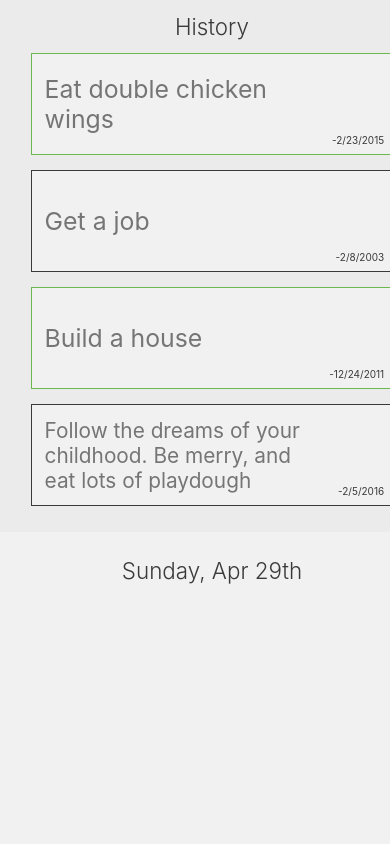
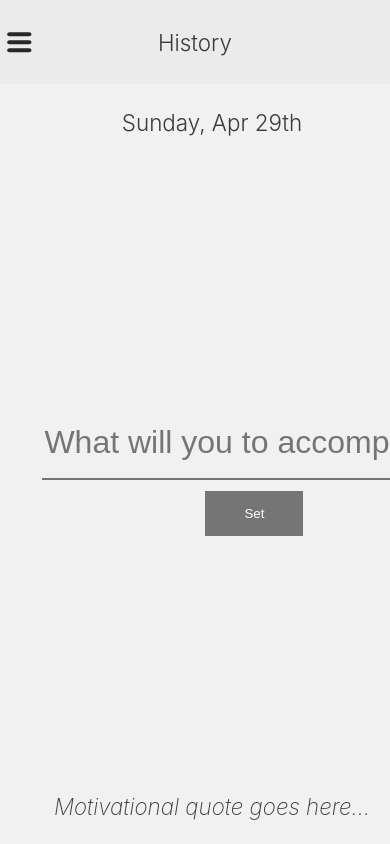
Before and after one commit to ashco/one-thing, a React app: page / in a window 390 px wide. Shown: the top 844 px of the page. Built offline with nearby package versions, Linux system fonts and the light colour scheme.

Commit message:
mobilized display, added overscroll

```diff
--- a/package.json
+++ b/package.json
@@ -5,6 +5,7 @@
   "dependencies": {
     "axios": "^0.18.0",
     "moment": "^2.22.1",
+    "prop-types": "^15.6.1",
     "react": "^16.3.2",
     "react-dom": "^16.3.2",
     "react-scripts": "1.1.4"
--- a/public/index.html
+++ b/public/index.html
@@ -1,5 +1,6 @@
 <!DOCTYPE html>
 <html lang="en">
+
 <head>
   <meta charset="utf-8">
   <meta name="viewport" content="width=device-width, initial-scale=1, shrink-to-fit=no">
@@ -19,8 +20,9 @@
       work correctly both with client-side routing and a non-root public URL.
       Learn how to configure a non-root public URL by running `npm run build`.
     -->
-    <title>React App</title>
+  <title>One Thing</title>
 </head>
+
 <body>
   <noscript>
     You need to enable JavaScript to run this app.
@@ -37,4 +39,5 @@
       To create a production bundle, use `npm run build` or `yarn build`.
     -->
 </body>
+
 </html>
--- a/src/components/App.js
+++ b/src/components/App.js
@@ -24,8 +24,45 @@ class App extends Component {
           unix: 1454711086746,
           text: 'Follow the dreams of your childhood. Be merry, and eat lots of playdough',
           status: false
+        },
+        {
+          unix: 1424711086746,
+          text: 'Eat double chicken wings',
+          status: true
+        },{
+          unix: 1044711086746,
+          text: 'Get a job',
+          status: false
+        },{
+          unix: 1324711086746,
+          text: 'Build a house',
+          status: true
+        },{
+          unix: 1454711086746,
+          text: 'Follow the dreams of your childhood. Be merry, and eat lots of playdough',
+          status: false
+        },
+        {
+          unix: 1424711086746,
+          text: 'Eat double chicken wings',
+          status: true
+        },{
+          unix: 1044711086746,
+          text: 'Get a job',
+          status: false
+        },{
+          unix: 1324711086746,
+          text: 'Build a house',
+          status: true
+        },{
+          unix: 1454711086746,
+          text: 'Follow the dreams of your childhood. Be merry, and eat lots of playdough',
+          status: false
         }
-      ]
+      ],
+      deleted: {
+
+      }
     }
   }
 
@@ -43,18 +80,14 @@ class App extends Component {
     const newState = this.state.todos;
     newState.splice(index, 1);
 
-    this.setState(() => ({
-      todos: newState
-    }));
+    this.setState(() => ({ todos: newState }));
   }
 
   handleComplete = (index) => {
     const newState = this.state.todos;
     newState[index].status = true;
 
-    this.setState(() => ({
-      todos: newState
-    }))
+    this.setState(() => ({ todos: newState }))
   }
 
 
--- a/src/components/Card.js
+++ b/src/components/Card.js
@@ -1,12 +1,9 @@
 import React from 'react';
+import PropTypes from 'prop-types';
 import Button from './Button';
 import { formatCard } from '../helpers/helpers';
 
 class CardMain extends React.Component {
-
-  // componentDidMount () {
-  //   autoFontSize(index);
-  // }
 
   render () {
     const { unix, text } = this.props;
@@ -14,27 +11,29 @@ class CardMain extends React.Component {
 
     return (
       <div className='CardMain'>
-        {/* <div className='CardMain--textbox'> */}
         <h3 className='CardMain--textbox'>{text}</h3>
-        {/* </div> */}
         <p className='CardMain--date'>-{date}</p>
       </div>
     )
   }
 }
 
+CardMain.propTypes = {
+  index: PropTypes.number.isRequired,
+  unix: PropTypes.number.isRequired,
+  text: PropTypes.string.isRequired
+}
+
 class CardHover extends React.Component {
   constructor (props) {
     super(props);
-    this.state = {
+    this.state =  ({
       isBtnHovered: false
-    }
+    })
   }
 
   handleBtnHover = () => {
-    this.setState(() => ({
-      isBtnHovered: !this.state.isBtnHovered
-    }))
+    this.setState(() => ({ isBtnHovered: !this.state.isBtnHovered }))
   }
 
   handleComplete = (event) => {
@@ -113,16 +112,24 @@ class CardHover extends React.Component {
   }
 }
 
+CardHover.propTypes = {
+  index: PropTypes.number.isRequired,
+  status: PropTypes.bool.isRequired,
+  onComplete: PropTypes.func.isRequired,
+  onDelete: PropTypes.func.isRequired
+}
+
 function Card (props) {
   const { index, todayTodo, unix, text, status, onComplete, onDelete } = props;
 
+  if (index === 0 && todayTodo === 'incomplete') {
+    return '';
+  }
+  else {
     return (
       <div
         className='Card'
-      style={{
-        borderColor: status ? 'var(--green-color)' : 'var(--black-color)',
-        // display: todayTodo === 'incomplete' && index === 0 ? 'none' : ''
-        }}>
+        style={{borderColor: status ? 'var(--green-color)' : 'var(--black-color)'}}>
         <CardMain
           index={index}
           unix={unix}
@@ -135,5 +142,19 @@ function Card (props) {
       </div>
     )
   }
+}
+
+Card.propTypes = {
+  index: PropTypes.number.isRequired,
+  todayTodo: PropTypes.oneOfType([
+    PropTypes.string,
+    PropTypes.bool
+  ]),
+  unix: PropTypes.number.isRequired,
+  text: PropTypes.string.isRequired,
+  status: PropTypes.bool.isRequired,
+  onComplete: PropTypes.func.isRequired,
+  onDelete: PropTypes.func.isRequired
+}
 
 export default Card;
--- a/src/components/History.js
+++ b/src/components/History.js
@@ -1,29 +1,58 @@
 import React from 'react';
+import PropTypes from 'prop-types';
 import Card from './Card';
+import menu from '../menu_icon_2.svg';
 import { autoFontSize } from '../helpers/helpers';
 
 class History extends React.Component {
+  constructor (props) {
+    super(props);
+    this.state = {
+      active: true
+    }
+  }
 
   componentDidMount () {
     autoFontSize();
+    this.windowActivator();
     window.addEventListener('resize', autoFontSize);
+    window.addEventListener('resize', this.windowActivator);
   }
 
-  componentDidUnmount () {
-    window.removeEventListener('resize', autoFontSize);
+  componentWillUnmount = () => window.removeEventListener('resize', autoFontSize);
+
+  componentDidUpdate = () => autoFontSize();
+
+  windowActivator = () => {
+    if (window.innerWidth > 768) {
+      this.setState({ active: true });
+      return;
+    }
+    console.log('trigger');
+    this.setState({ active: false })
   }
 
-  componentDidUpdate () {
-    autoFontSize();
+  toggleMenu = () => {
+    const toggle = !this.state.active;
+
+    this.setState({ active: toggle })
+    console.log(this.state);
   }
 
   render () {
+    const { active } = this.state;
     const { data, todayTodo, onComplete, onDelete } = this.props;
 
     return (
-      <div className="History">
+      <div className="History" style={{ height: active ? '100vh' : '10vh' }}>
+        <div className="History--header">
+          <button className="menu-btn" onClick={this.toggleMenu}>
+            <img src={menu} alt="Menu" />
+          </button>
           <h2>History</h2>
-        <div>
+        </div>
+        {active &&
+          <div className="History--main">
           {data.map((todo, index) => {
             return (
               <Card
@@ -37,10 +66,20 @@ class History extends React.Component {
                 onDelete={onDelete} />
             )
           })}
-        </div>
+        </div>}
       </div>
     )
   }
 }
 
+History.propTypes = {
+  data: PropTypes.array.isRequired,
+  todayTodo: PropTypes.oneOfType([
+    PropTypes.string,
+    PropTypes.bool
+  ]),
+  onComplete: PropTypes.func.isRequired,
+  onDelete: PropTypes.func.isRequired
+}
+
 export default History;
--- a/src/components/Main.js
+++ b/src/components/Main.js
@@ -1,31 +1,41 @@
 import React from 'react';
+import PropTypes from 'prop-types';
 import { formatMain, sameDateCheck, getQuote } from '../helpers/helpers';
 
-// getQuote();
 
 function Date (props) {
   const { currentUnix } = props;
   const date = formatMain(currentUnix);
 
-  return (
-    <h2>{date}</h2>
-  )
+  return <h2>{date}</h2>;
+}
+
+Date.propTypes = {
+  currentUnix: PropTypes.number.isRequired
 }
 
 class Form extends React.Component {
   constructor (props) {
     super(props);
     this.state = {
-      todo: ''
-    }
+      todo: '',
+      maxLimit: true
+   }
+  }
+
+  btnWarning () {
+
   }
 
   handleChange = (event) => {
     const value = event.target.value;
 
-    this.setState(() => ({
-      todo: value
-    }));
+    if (value.length >= 120) {
+      console.log('Character Limit Reached');
+      return;
+    }
+
+    this.setState(() => ({ todo: value }));
   }
 
   handleSubmit = (event) => {
@@ -40,9 +50,7 @@ class Form extends React.Component {
     event.preventDefault();
     const { onDelete } = this.props;
 
-    this.setState(() => ({
-      todo: ''
-    }));
+    this.setState(() => ({ todo: '' }));
 
     onDelete(0);
   }
@@ -51,19 +59,17 @@ class Form extends React.Component {
     event.preventDefault();
     const { onComplete } = this.props;
 
-    this.setState(() => ({
-      todo: 'Great job! See you tomorrow.'
-    }));
+    this.setState(() => ({ todo: 'Great job! See you tomorrow.' }));
 
     onComplete(0);
   }
 
   render () {
-    const { todo } = this.state;
+    const { todo, maxLimit } = this.state;
     const { todayTodo } = this.props;
 
     return (
-      <form className='column' onSubmit={this.handleSubmit} >
+      <form className='column' onSubmit={this.handleSubmit}>
         <input
           type='text'
           id='todo'
@@ -78,7 +84,7 @@ class Form extends React.Component {
         />
         <div className='btn-container'>
         {todayTodo === false &&
-            <button
+              <button
               className='btn-large btn-set'
               type='submit'
               style={{backgroundColor: !todo ? 'var(--gray-color)' : ''}}
@@ -102,6 +108,17 @@ class Form extends React.Component {
       </form>
     )
   }
+}
+
+Form.propTypes = {
+  currentUnix: PropTypes.number.isRequired ,
+  todayTodo: PropTypes.oneOfType([
+    PropTypes.string,
+    PropTypes.bool
+  ]),
+  onSubmit: PropTypes.func.isRequired,
+  onComplete: PropTypes.func.isRequired,
+  onDelete: PropTypes.func.isRequired
 }
 
 function Main (props) {
@@ -129,4 +146,15 @@ function Main (props) {
   )
 }
 
+Main.propTypes = {
+  currentUnix: PropTypes.number.isRequired,
+  todayTodo: PropTypes.oneOfType([
+    PropTypes.string,
+    PropTypes.bool
+  ]),
+  onSubmit: PropTypes.func.isRequired,
+  onComplete: PropTypes.func.isRequired,
+  onDelete: PropTypes.func.isRequired
+}
+
 export default Main;
--- a/src/helpers/helpers.js
+++ b/src/helpers/helpers.js
@@ -65,7 +65,7 @@ export function autoFontSize () {
       }
 
       while ((textHeight + textMargin) > cardHeight) {
-        if (fontSize < 0.9) {
+        if (fontSize < 0.80) {
           return;
         }
         fontSize = fontSize - 0.05;
--- a/src/index.css
+++ b/src/index.css
@@ -139,14 +139,25 @@ form .btn-container {
 .History {
   grid-area: History;
   display: grid;
-  grid-template-rows: 10% 1fr;
-  overflow-y: scroll;
+  grid-template-rows: 10vh 1fr;
   background-color: var(--secondary-color);
+}
+
+.History--header {
+  display: grid;
+}
+
+.History .menu-btn {
+  display: none;
 }
 
 .History h2 {
   text-align: center;
   align-self: center;
+}
+
+.History--main {
+  overflow-y: scroll;
 }
 
 .Card {
@@ -161,15 +172,10 @@ form .btn-container {
 .CardMain {
   display: grid;
   grid-template-columns: 80% 20%;
-  /* justify-content: space-between; */
   background-color: var(--main-color);
   height: 100%;
 }
 
-/* .CardMain--textbox {
-  display: flex;
-  align-items: center;
-} */
 
 .CardMain--textbox {
   align-self: center;
@@ -228,13 +234,43 @@ form .btn-container {
 @media (max-width: 768px) {
   .App {
     grid-template-columns: 1fr;
-    grid-template-rows: auto 90vh;
+    grid-template-rows: 100vh 90vh;
     grid-template-areas:
       "History"
       "Main";
   }
 
+  .Main {
+    position: absolute;
+    top: 10vh;
+    height: 90vh;
+    width: 100vw;
+  }
+
   .History {
-    overflow-y: visible;
+    /* overflow-; */
+    z-index: 1;
+  }
+
+
+  .History .menu-btn {
+    width: 2.4rem;
+    height: 2.4rem;
+    justify-self: center;
+    align-self: center;
+    background: rgba(0,0,0,0);
+    outline: none;
+    display: initial;
+
+  }
+
+  .History--header {
+    display: grid;
+    grid-template-columns: 10% 1fr 10%;
+    height: 10vh;
+  }
+
+  .Card {
+    width: 80%;
   }
 }
```
Also changed, not shown: src/menu_icon.svg (added), src/menu_icon_2.svg (added). Lines whose indentation alone changed are shown as unchanged.
